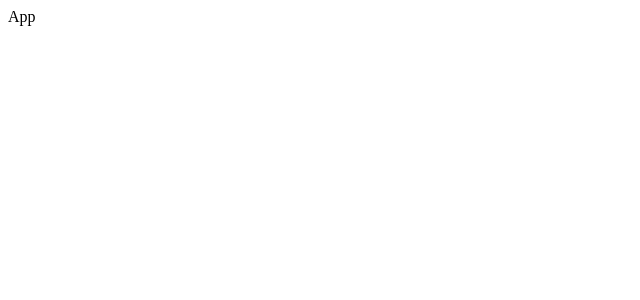
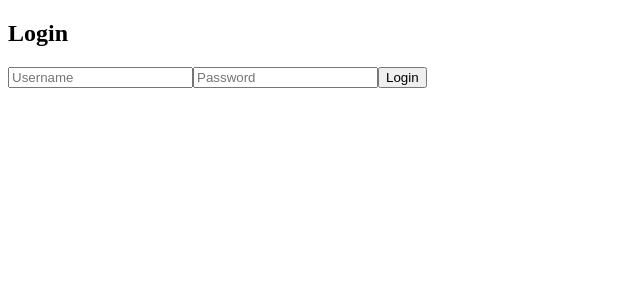
Before and after one commit to Eman-Abukhater/JWT, a React (Vite) app in the folder jw-auth-app/: page / in a window 1280 px wide. Shown: the top 300 px of the page, without its empty margins (0-640 px from the left). Built offline with nearby package versions, Linux system fonts and the light colour scheme.

Commit message:
add Login Page

```diff
--- a/jw-auth-app/src/App.jsx
+++ b/jw-auth-app/src/App.jsx
@@ -1,10 +1,13 @@
 import React from 'react'
 import { BrowserRouter,Routes, Route } from "react-router-dom";
+import LoginPage from './pages/LoginPage';
 
 
 function App() {
   return (
-    <div>App</div>
+    <div>
+      <LoginPage />
+    </div>
   )
 }
 
--- /dev/null
+++ b/jw-auth-app/src/pages/LoginPage.jsx
@@ -0,0 +1,33 @@
+import React, { useState } from "react";
+
+function LoginPage({ login }) {
+  const [username, setUsername] = useState("");
+  const [password, setPassword] = useState("");
+
+  const handleSubmit = (e) => {
+    e.preventDefault();
+    // Call the login function passed as a prop
+    login(username, password);
+  }
+
+  return (
+    <form onSubmit={handleSubmit}>
+      <h2>Login</h2>
+      <input
+        type="text"
+        placeholder="Username"
+        value={username}
+        onChange={(e) => setUsername(e.target.value)}
+      />
+      <input
+        type="password"
+        placeholder="Password"
+        value={password}
+        onChange={(e) => setPassword(e.target.value)}
+      />
+      <button type="submit">Login</button>
+    </form>
+  );
+}
+
+export default LoginPage;
```
